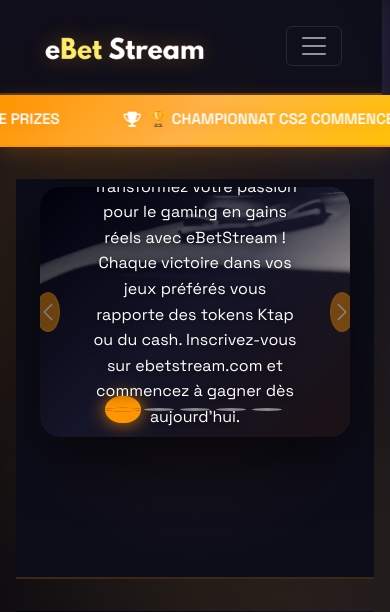
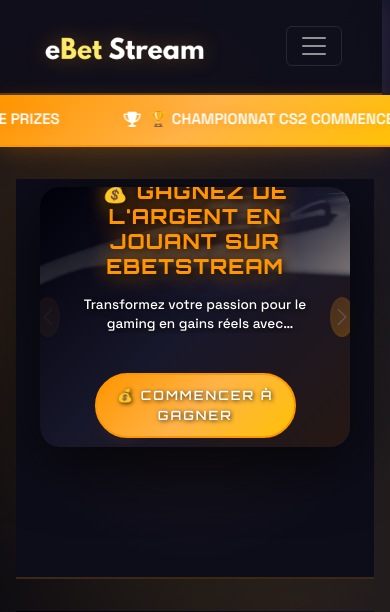
Before and after one commit to rene1001/eBet-Stream, a Django app: page / in a window 390 px wide. Shown: the top 612 px of the page. Run offline with Django 5.2, Linux system fonts and the light colour scheme; data comes from the database, SQL or seed files in the repository; data that the repository does not hold is empty; some libraries are stand-ins or nearby versions.

Commit message:
Improve visibility of slide content on Android mobile devices
Adjust CSS styles in `sport-style.css` and update the `base.html` file to improve the display and readability of slide titles, descriptions, and buttons on Android phones, addressing visibility issues on smaller screens.

Replit-Commit-Author: Agent
Replit-Commit-Session-Id: 8117409b-b8f8-421f-a77d-8989a4fb6475
Replit-Commit-Checkpoint-Type: intermediate_checkpoint
Replit-Commit-Screenshot-Url: https://storage.googleapis.com/screenshot-production-us-central1/09129d1f-81ed-47d8-91bd-9fd91e951cca/8117409b-b8f8-421f-a77d-8989a4fb6475/AQNphRh

```diff
--- a/eBetStream/core/templates/core/base.html
+++ b/eBetStream/core/templates/core/base.html
@@ -11,7 +11,7 @@
     <link href="https://cdn.jsdelivr.net/npm/bootstrap-icons@1.11.3/font/bootstrap-icons.css" rel="stylesheet">
     <link href="https://cdnjs.cloudflare.com/ajax/libs/font-awesome/6.5.0/css/all.min.css" rel="stylesheet">
     <link href="https://fonts.googleapis.com/css2?family=Inter:wght@300;400;500;600;700&display=swap" rel="stylesheet">
-    <link href="{% static 'css/sport-style.css' %}?v=brand-orange-20250916" rel="stylesheet">
+    <link href="{% static 'css/sport-style.css' %}?v=android-mobile-fix-20250917" rel="stylesheet">
     {% block extra_css %}{% endblock %}
 </head>
 <body>
--- a/eBetStream/static/css/sport-style.css
+++ b/eBetStream/static/css/sport-style.css
@@ -980,21 +980,75 @@ body::after {
 /* Mobile Responsive */
 @media (max-width: 768px) {
     .promo-slide {
-        height: 250px;
+        height: 280px; /* Augmenté pour plus de visibilité */
     }
 
-    .promo-title {
-        font-size: 1.4rem;
-        margin-bottom: var(--space-s);
-    }
-
-    .promo-description {
-        font-size: 1rem;
-        margin-bottom: var(--space-m);
+    .promo-overlay {
+        /* Amélioration pour Android - background plus opaque */
+        background: linear-gradient(
+            135deg,
+            rgba(0, 0, 8, 0.85) 0%,
+            rgba(26, 26, 46, 0.9) 50%,
+            rgba(255, 149, 0, 0.15) 100%
+        ) !important;
+        padding: var(--space-m) var(--space-s); /* Plus de padding */
+        /* Force l'affichage sur Android */
+        display: flex !important;
+        align-items: center !important;
+        justify-content: center !important;
+        z-index: 3;
     }
 
     .promo-content {
         padding: var(--space-s);
+        /* Assure la visibilité sur Android */
+        position: relative;
+        z-index: 4;
+        width: 100%;
+        max-width: 90%;
+    }
+
+    .promo-title {
+        font-size: 1.5rem !important; /* Plus grande pour lisibilité */
+        margin-bottom: var(--space-s);
+        /* Amélioration de la lisibilité sur Android */
+        text-shadow: 2px 2px 8px rgba(0, 0, 0, 0.9),
+                     0 0 20px rgba(255, 149, 0, 0.8) !important;
+        color: var(--brand-orange) !important;
+        line-height: 1.2;
+        font-weight: 800;
+    }
+
+    .promo-description {
+        font-size: 0.95rem;
+        margin-bottom: var(--space-m);
+        /* Meilleure lisibilité sur Android */
+        text-shadow: 1px 1px 6px rgba(0, 0, 0, 0.95) !important;
+        color: #ffffff !important;
+        line-height: 1.4;
+        font-weight: 500;
+        /* Limite le texte sur mobile */
+        display: -webkit-box;
+        -webkit-line-clamp: 3;
+        -webkit-box-orient: vertical;
+        overflow: hidden;
+    }
+
+    /* Boutons des slides - meilleure visibilité */
+    .promo-content .btn-cyber {
+        font-size: 0.9rem !important;
+        padding: 12px 20px !important;
+        margin-top: var(--space-s);
+        /* Amélioration pour Android */
+        background: var(--gradient-primary) !important;
+        border: 2px solid var(--brand-orange) !important;
+        color: #ffffff !important;
+        text-shadow: 1px 1px 4px rgba(0, 0, 0, 0.8) !important;
+        font-weight: 600;
+        min-height: 44px; /* Taille minimum pour touch sur mobile */
+        display: inline-flex;
+        align-items: center;
+        justify-content: center;
     }
 
     .carousel-control-prev-icon,
@@ -1004,3 +1058,28 @@ body::after {
         padding: 10px;
     }
 }
+
+/* Spécifique pour très petits écrans (Android compact) */
+@media (max-width: 480px) {
+    .promo-slide {
+        height: 260px;
+    }
+
+    .promo-overlay {
+        padding: var(--space-s) 8px;
+    }
+
+    .promo-title {
+        font-size: 1.3rem !important;
+    }
+
+    .promo-description {
+        font-size: 0.85rem;
+        -webkit-line-clamp: 2; /* Encore moins de lignes sur très petit écran */
+    }
+
+    .promo-content .btn-cyber {
+        font-size: 0.8rem !important;
+        padding: 10px 16px !important;
+    }
+}
```
